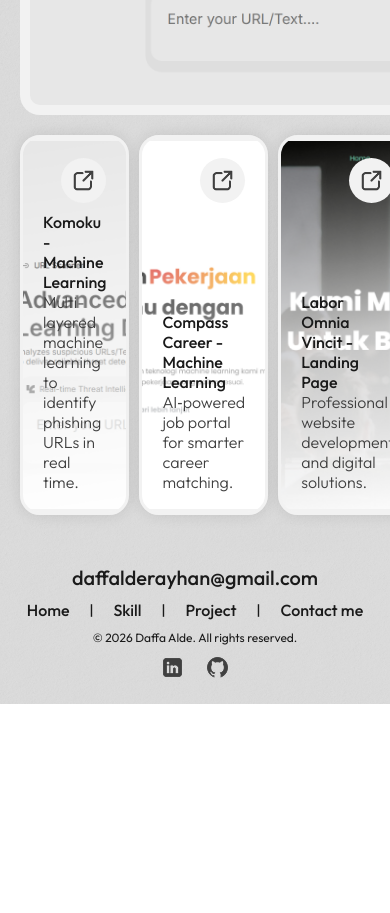
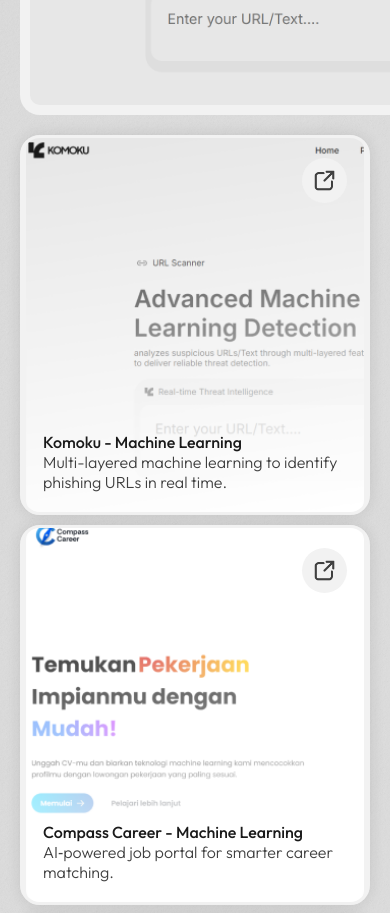
Before and after one commit to daffalde/portfolio4, a Next.js app: page / in a window 390 px wide. Shown: the part 1940-2853 px from the top of the page. Before the commit the page ends 2644 px from the top, so only its background shows below. Built offline with nearby package versions, Linux system fonts and the light colour scheme.

Commit message:
fix:project section responsive

```diff
--- a/styles/home.module.css
+++ b/styles/home.module.css
@@ -225,6 +225,11 @@
   text-decoration: underline;
 }
 
+@media (max-width: 1100px) {
+  .projectList {
+    grid-template-columns: 1fr 1fr;
+  }
+}
 @media (max-width: 850px) {
   .footer {
     gap: 10px;
@@ -238,6 +243,9 @@
   }
 }
 @media (max-width: 550px) {
+  .projectList {
+    grid-template-columns: 1fr;
+  }
   .navbarList {
     padding-left: 5px;
   }
```
